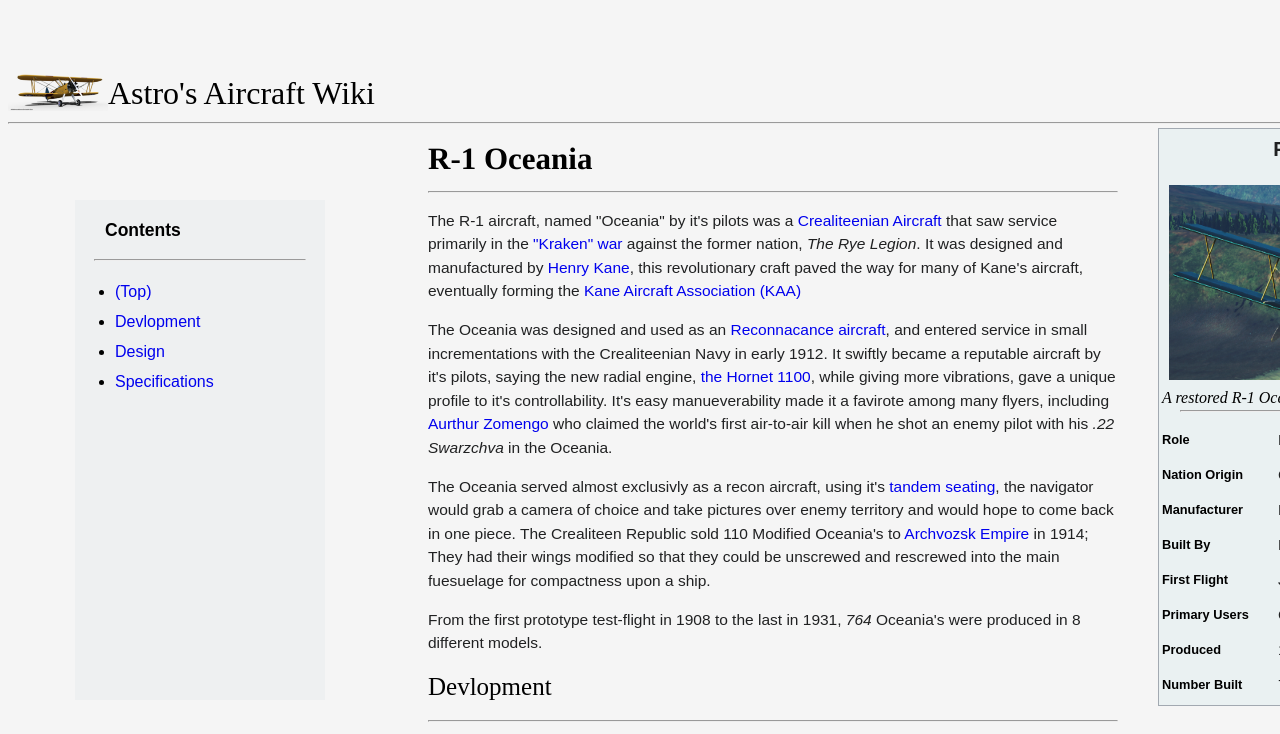
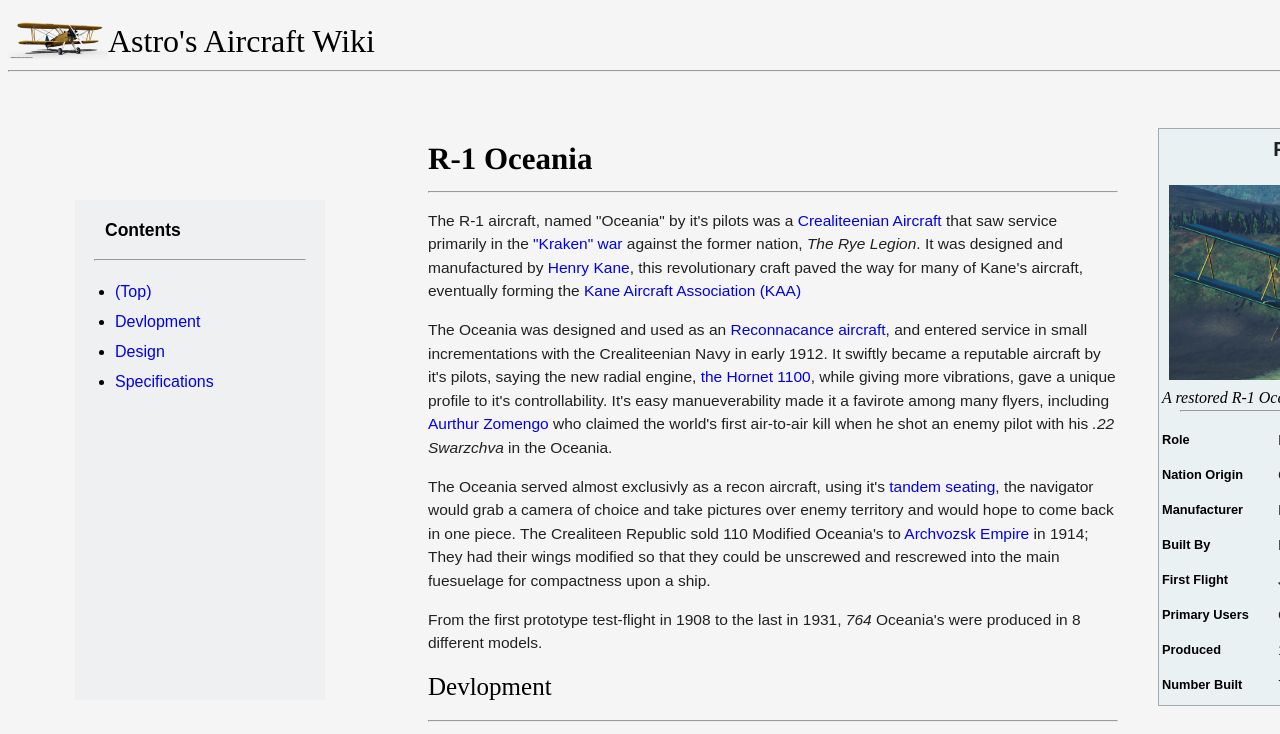
Before and after one commit to Astrocricket777/Astrocricket777.github.io, a plain HTML site: page Article1.html in a window 1280 px wide. Shown: the top 734 px of the page. Drawn offline with Linux system fonts and the light colour scheme.

Commit message:
Update style.css

```diff
--- a/style.css
+++ b/style.css
@@ -73,7 +73,7 @@ li {
 
 .NavBar {
     position: relative;
-    top: -3300px;
+    top: -3352px;
     width: 1920px;
     height: 65px;
 }
```
